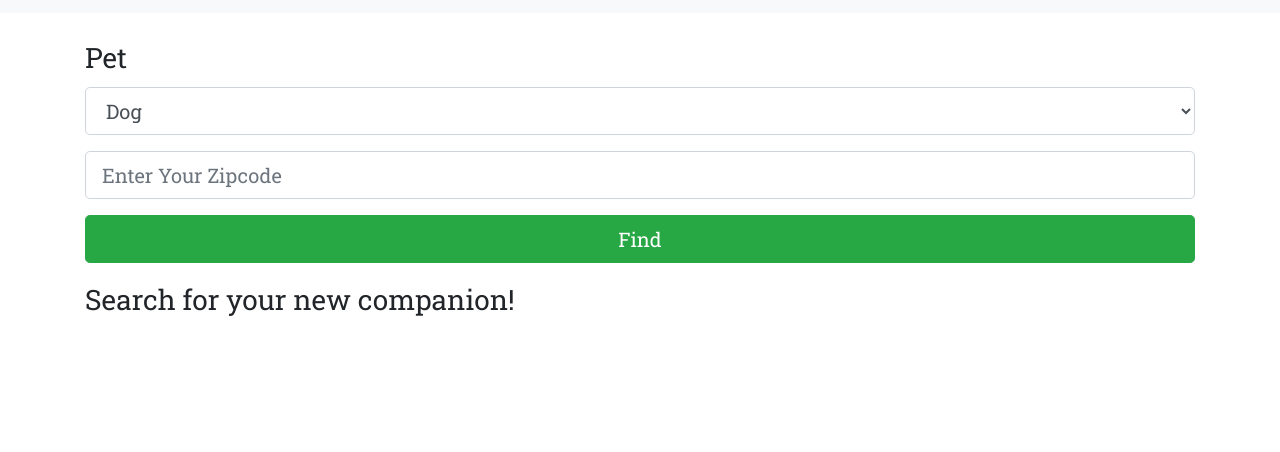
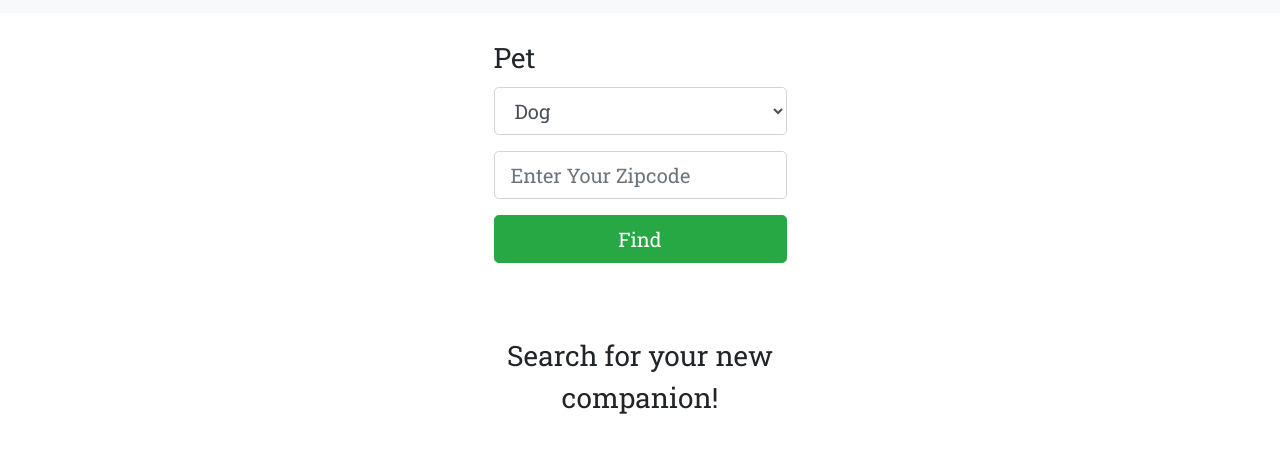
Before and after one commit to ralph1786/FindMeAPetFriend, a website with bundled scripts: page index.html in a window 1280 px wide. Shown: the part 150-602 px from the top of the page. Built offline with nearby package versions, Linux system fonts and the light colour scheme.

Commit message:
added styling to form and box shadow to the results.

```diff
--- a/styles/main.css
+++ b/styles/main.css
@@ -22,3 +22,26 @@ li:nth-child(2) {
 li:nth-child(3) {
   color: rgb(92, 165, 92);
 }
+
+#pet-form {
+  display: grid;
+  justify-items: center;
+  width: 100%;
+  margin-bottom: 2em;
+}
+
+#results {
+  display: grid;
+  grid-template-columns: 1fr 1fr 1fr;
+  grid-gap: 10px;
+}
+
+#results > p {
+  text-align: center;
+}
+
+.card {
+  -webkit-box-shadow: 10px 10px 5px -7px rgba(60, 192, 78, 0.76);
+  -moz-box-shadow: 10px 10px 5px -7px rgba(60, 192, 78, 0.76);
+  box-shadow: 10px 10px 5px -7px rgba(60, 192, 78, 0.76);
+}
```
